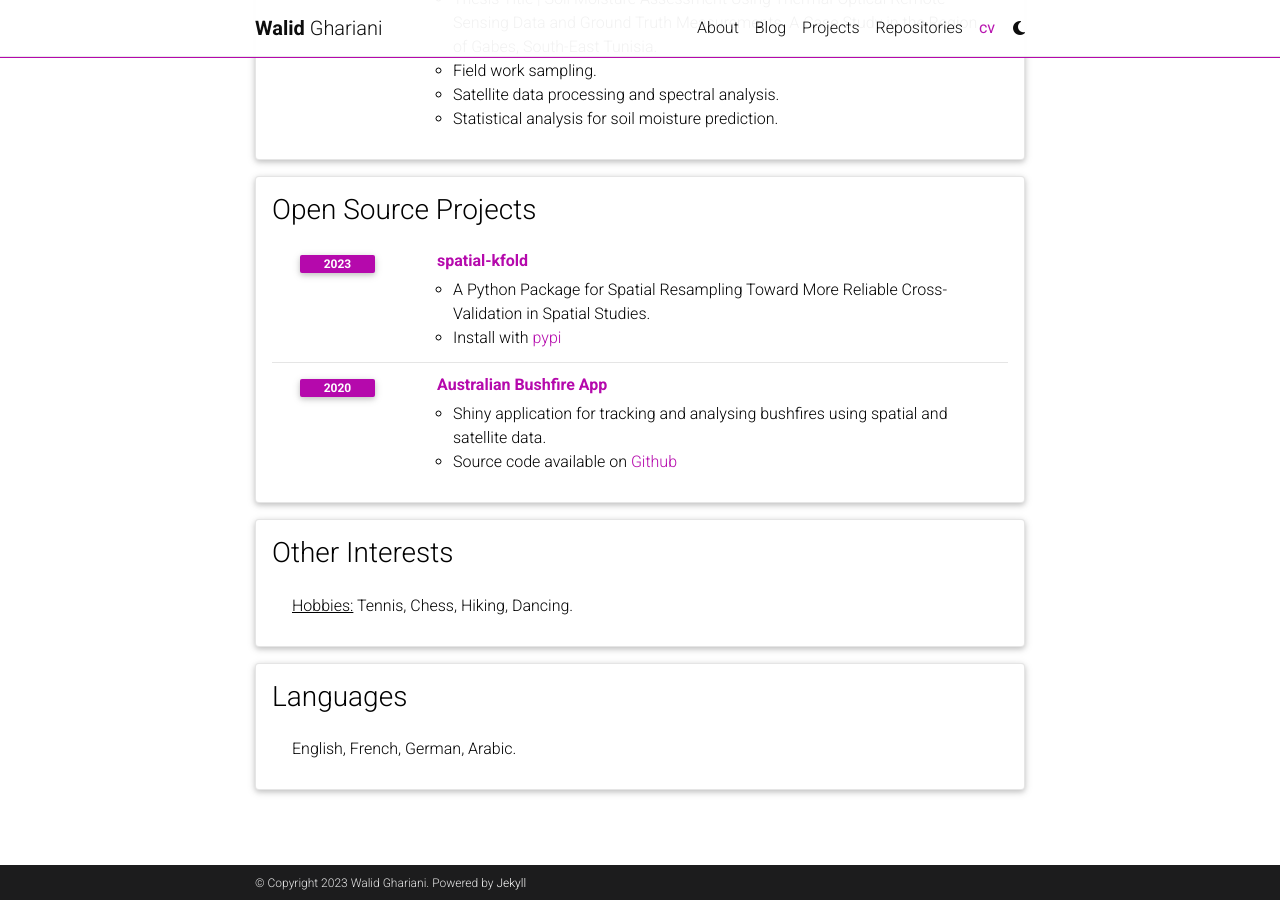
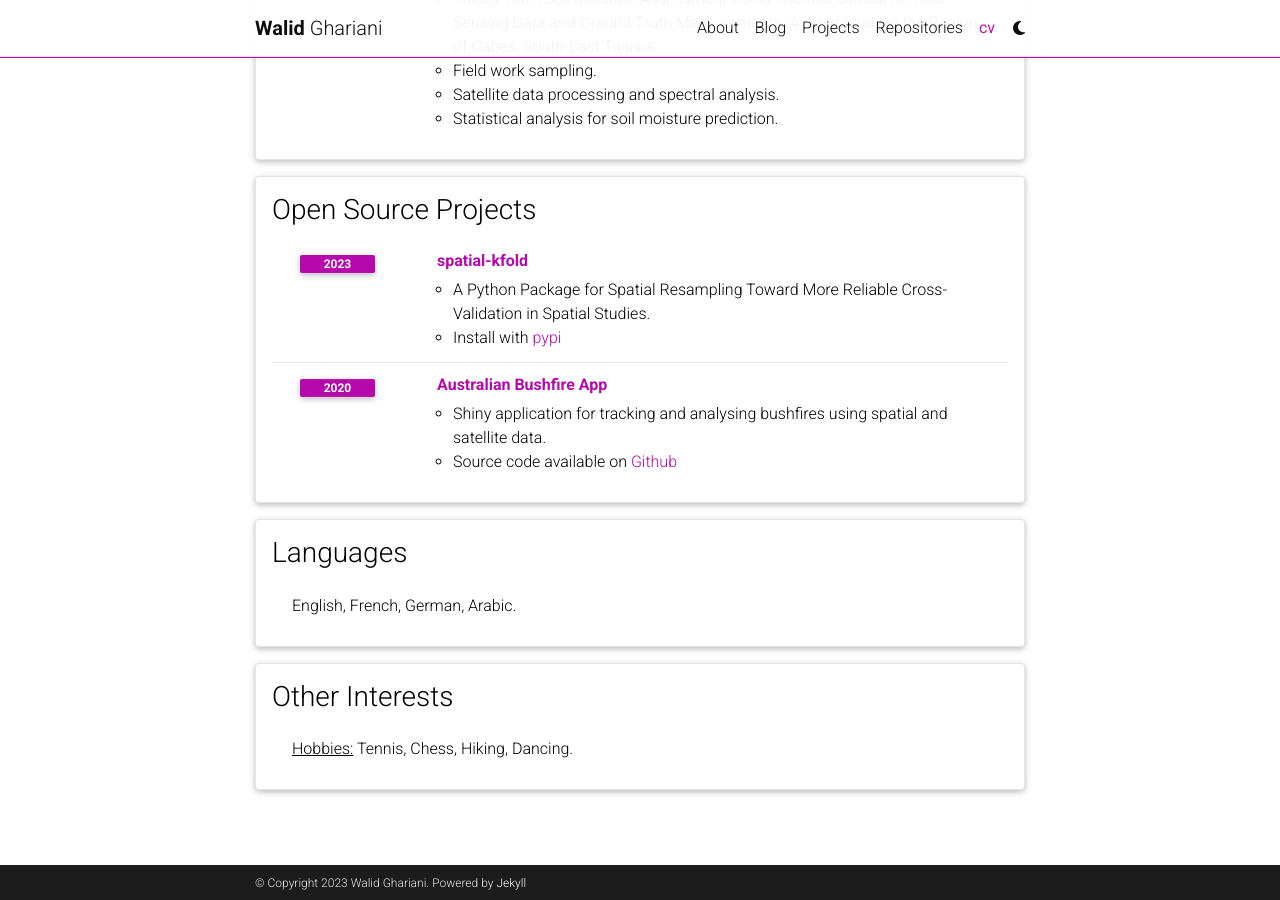
Before and after one commit to WalidGharianiEAGLE/walidgharianieagle.github.io, a Jekyll site: the page built from _pages/cv.md, in a window 1280 px wide and 900 px high, scrolled down 1904 px. Built offline with Jekyll 4.4.1, drawn with Linux system fonts in a browser that asks for light colours; comment, search, counter and statistics services are not loaded; a style sheet for code colours, icons or effects is not loaded; some of the changed lines change nothing that is shown.

Commit message:
Updated the cv

```diff
--- a/_data/cv.yml
+++ b/_data/cv.yml
@@ -98,11 +98,12 @@
       - Source code available on <a href="https://github.com/WalidGharianiEAGLE/Aus_Bushfires_App">Github</a>
       img: "/assets/prof_pic.jpg"
 
+- title: Languages
+  type: list
+  contents:
+    - English, French, German, Arabic.
+
 - title: Other Interests
   type: list
   contents:
     - <u>Hobbies:</u> Tennis, Chess, Hiking, Dancing.
-- title: Languages
-  type: list
-  contents:
-    - English, French, German, Arabic.
```
